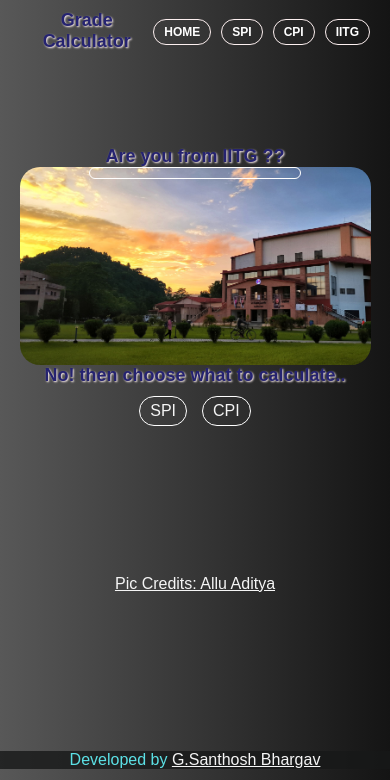
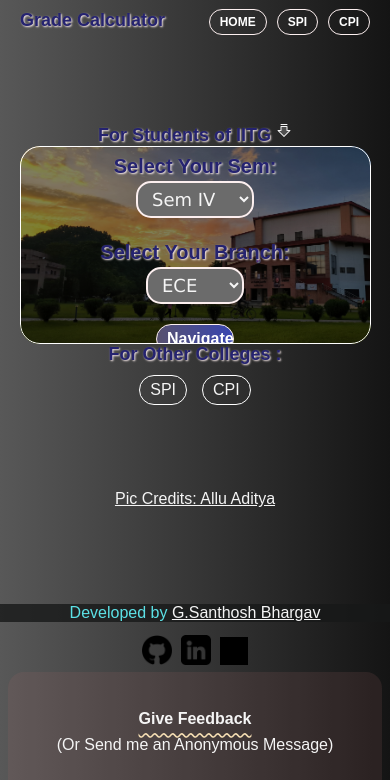
Before and after one commit to SanthoshBhargav/GradeCalculator, a React (Create React App) app in the folder frontend/: page / in a window 390 px wide. Shown: the top 780 px of the page. Built offline with nearby package versions, Linux system fonts and the light colour scheme; grey boxes are pictures that could not be loaded; a web font is replaced by a local one.

Commit message:
changed UI for mobule device

```diff
--- a/frontend/src/App.css
+++ b/frontend/src/App.css
@@ -220,6 +220,9 @@ textarea {
   * {
     font-size: medium;
   }
+  .b{
+    min-height: 70vh;
+  }
   .h1 {
     font-size: large;
   }
--- a/frontend/src/App.js
+++ b/frontend/src/App.js
@@ -38,7 +38,6 @@ function App() {
                 <li><Link className='navitems home-item' to="/">HOME</Link></li>
                 <li><Link className='navitems grade-item' to="/spi">SPI</Link></li>
                 <li><Link className='navitems grade-item' to="/cpi">CPI</Link></li>
-                <li><Link className='navitems home-item' to="/branches">IITG</Link></li>
               </ul>
             </nav>
         </div>
--- a/frontend/src/Components/Home/index.js
+++ b/frontend/src/Components/Home/index.js
@@ -1,4 +1,5 @@
 import "./style.css";
+import { PiArrowFatLineDownDuotone } from "react-icons/pi";
 import React, { useState } from "react";
 import { Link } from "react-router-dom";
 
@@ -32,7 +33,7 @@ const Home = () => {
 
   return (
     <div>
-      <h1 className="h1 heading">Are you from IITG ??</h1>
+      <h1 className="h1 heading">For Students of IITG <div className="down-arrow"><PiArrowFatLineDownDuotone /></div> </h1>
       <div className="bg">
         <div className="bg2">
           <p className="sem-p">Select Your Sem:</p>
@@ -69,7 +70,7 @@ const Home = () => {
           </Link>
         </div>
       </div>
-      <h1 className="h1 h2">No! then choose what to calculate..</h1>
+      <h1 className="h1 h2">For Other Colleges :</h1>
       <div className="box1">
         <div className="bg1">
           <Link className="link1" to="/spi">
--- a/frontend/src/Components/Home/style.css
+++ b/frontend/src/Components/Home/style.css
@@ -1,3 +1,25 @@
+
+@keyframes spanUp {
+    0%{
+        height: 0;
+    }
+    100%{
+        height: 100%;
+    }
+}
+
+@keyframes spanDown {
+    0%{
+        transform: translateY(-15%);
+    }
+    50%{
+        transform: translateY(15%);
+    }
+    100%{
+        transform: translateY(-15%);
+    }
+}
+
 .bg{
     background-image: url('../../Images/iit_guwahati.jpg');
     background-size: cover;
@@ -24,15 +46,6 @@
     border-radius: 20px;
 }
 
-
-@keyframes spanUp {
-    0%{
-        height: 0;
-    }
-    100%{
-        height: 100%;
-    }
-}
 .link{
     position: absolute;
     top:0%;
@@ -131,6 +144,11 @@
   font-family: 'Sedan SC', sans-serif;
   margin:3px 0px;
 }
+.down-arrow{
+    display: inline-block;
+    animation: spanDown 0.8s ease-in-out infinite;
+}
+
 
 @media screen and (max-width: 600px) {
     .bg{
@@ -144,5 +162,13 @@
         border: 1px white solid;
         border-radius: 1em;
         margin: auto;
+        height: 100%;
+        width: 100%;
+        background: rgba(0, 0, 0, 0.5);
+        border-radius: 20px;
+    }
+    .branch{
+        font-size: 16px;
+        max-width: 100px;
     }
 }
```
